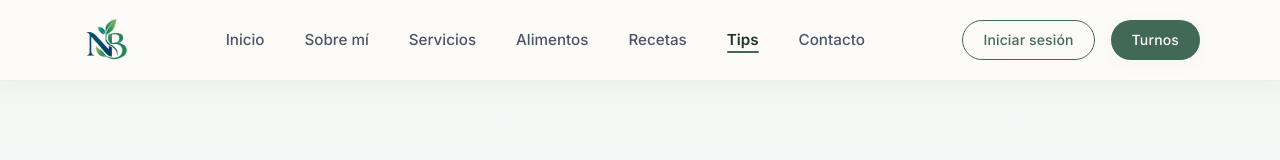
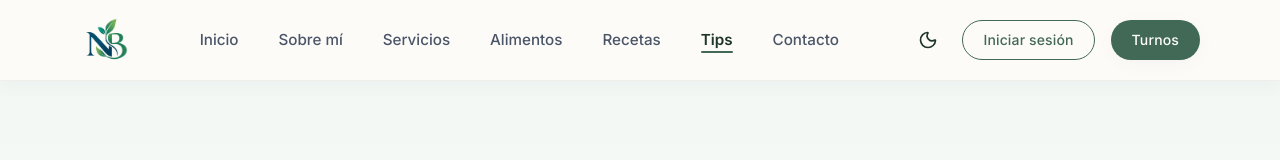
Before and after one commit to nutrinerina/nutrineri-web, a Next.js app: page /tips in a window 1280 px wide. Shown: the top 160 px of the page. Built offline with nearby package versions, Linux system fonts and the light colour scheme; no server answers; the database is empty.

Commit message:
modo oscuro

```diff
--- a/src/app/globals.css
+++ b/src/app/globals.css
@@ -108,3 +108,20 @@ h1 {
     transform: translateY(0);
   }
 }
+
+[data-theme='dark'] {
+  --color-background: #121212;
+  --color-surface: #1e1e1e;
+  --color-text-main: #e2e8f0;
+  --color-text-muted: #a0aec0;
+  --color-text-light: #e2e8f0;
+  --color-primary: #a8d5ba;
+  --color-secondary: #426955;
+  --color-tertiary: #f2f7f4;
+  --color-quaternary: #1a241f;
+  --color-border: #2d3748;
+  --dash-surface: #1e1e1e;
+  --dash-border: #2d3748;
+  --dash-text: #e2e8f0;
+  --dash-text-muted: #a0aec0;
+}
--- a/src/components/Header.tsx
+++ b/src/components/Header.tsx
@@ -4,6 +4,7 @@ import Link from 'next/link';
 import Image from 'next/image';
 import { usePathname } from 'next/navigation';
 import Button from './Button';
+import ThemeToggle from './ThemeToggle';
 import styles from './Header.module.css';
 
 export default function Header() {
@@ -47,6 +48,7 @@ export default function Header() {
         </nav>
 
         <div className={styles.actions}>
+          <ThemeToggle />
           <Button href="/login" variant="outline" size="sm">Iniciar sesión</Button>
           <Button href="/turnos" variant="primary" size="sm">Turnos</Button>
         </div>
--- /dev/null
+++ b/src/components/ThemeToggle.tsx
@@ -0,0 +1,44 @@
+"use client";
+
+import { useEffect, useState } from "react";
+import { Moon, Sun } from "lucide-react";
+
+export default function ThemeToggle() {
+  const [theme, setTheme] = useState("light");
+
+  useEffect(() => {
+    const savedTheme = localStorage.getItem("theme");
+    if (savedTheme) {
+      setTheme(savedTheme);
+      document.documentElement.setAttribute("data-theme", savedTheme);
+    }
+  }, []);
+
+  const toggleTheme = () => {
+    const newTheme = theme === "light" ? "dark" : "light";
+    setTheme(newTheme);
+    document.documentElement.setAttribute("data-theme", newTheme);
+    localStorage.setItem("theme", newTheme);
+  };
+
+  return (
+    <button
+      onClick={toggleTheme}
+      style={{
+        background: "none",
+        border: "none",
+        cursor: "pointer",
+        display: "flex",
+        alignItems: "center",
+        justifyContent: "center",
+        padding: "8px",
+        borderRadius: "50%",
+        color: "var(--color-primary)",
+      }}
+      aria-label="Toggle Dark Mode"
+      title="Alternar Modo Oscuro"
+    >
+      {theme === "light" ? <Moon size={20} /> : <Sun size={20} />}
+    </button>
+  );
+}
```
